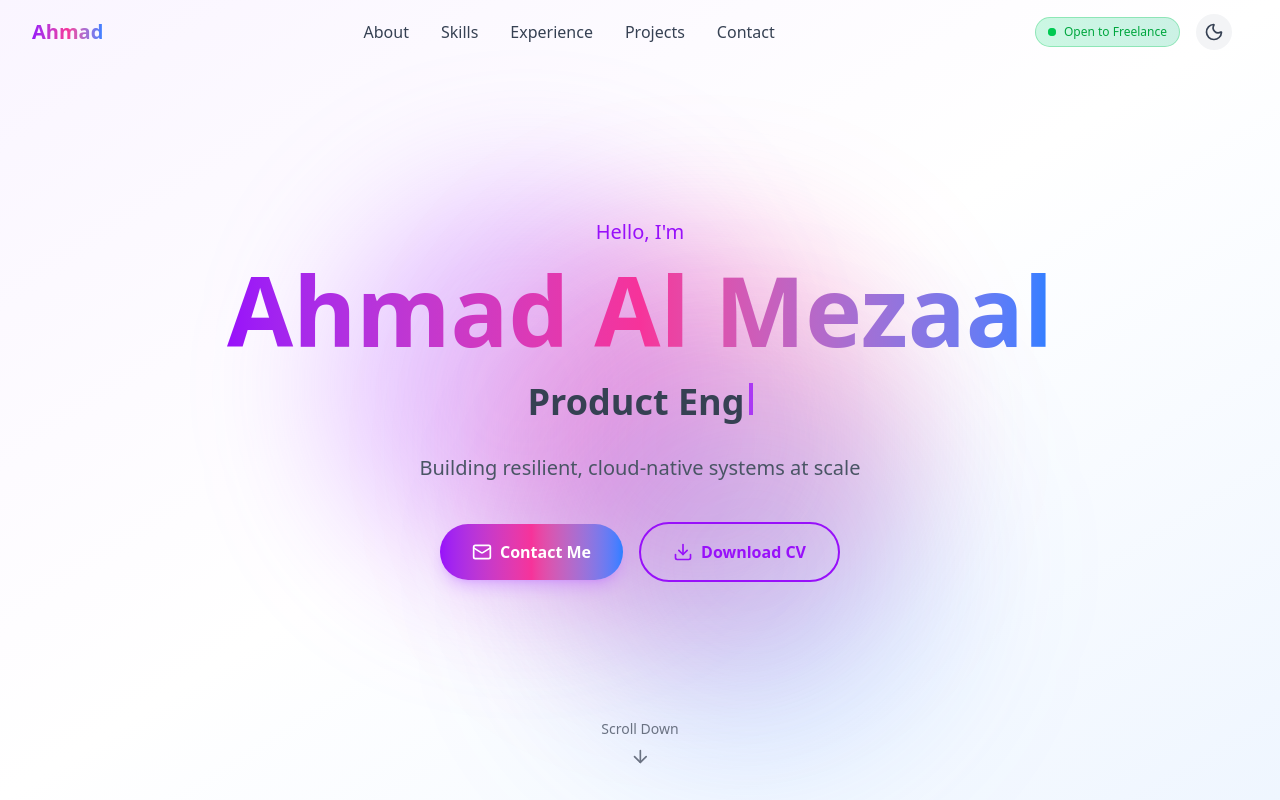
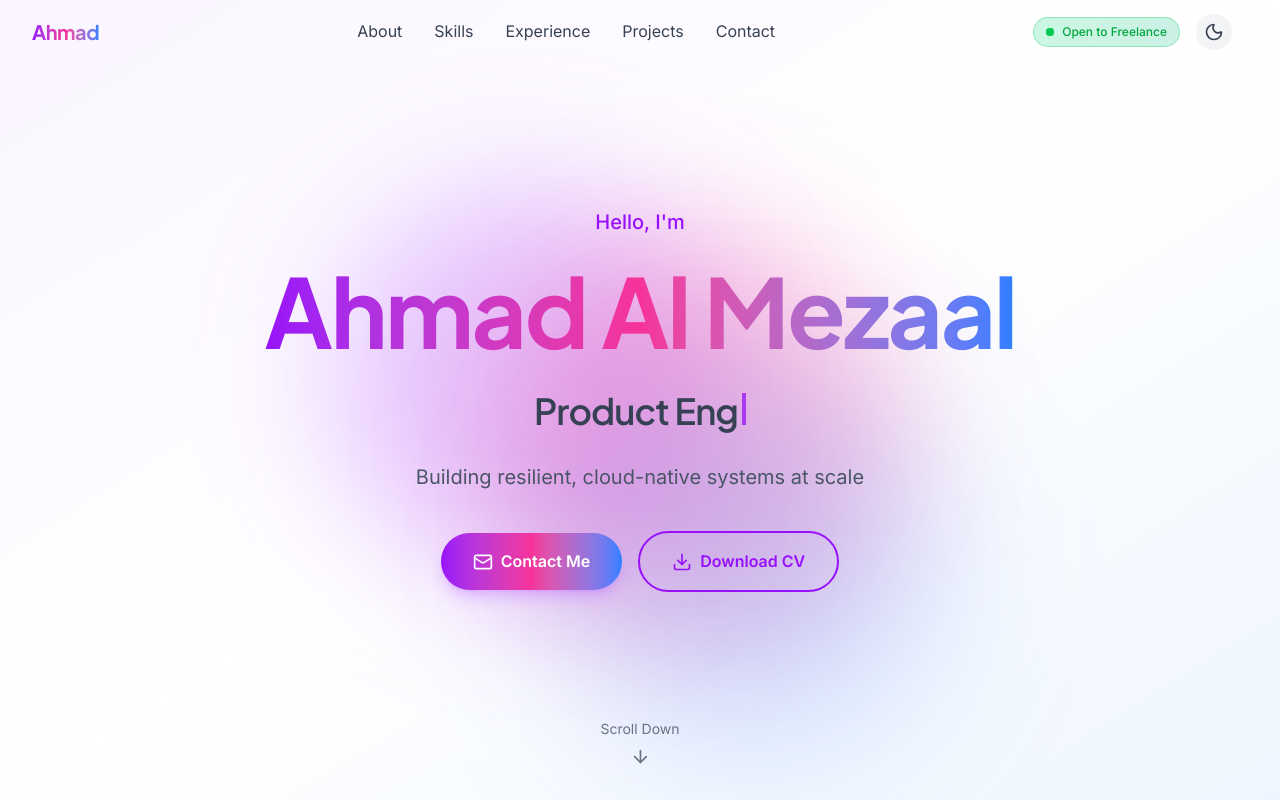
Before and after one commit to ahmadAlMezaal/portfolio-website, a Next.js app: page / in a window 1280 px wide. Shown: the top 800 px of the page. Built offline with nearby package versions, Linux system fonts and the light colour scheme.

Commit message:
feat: add custom font family (#4)

```diff
--- a/src/app/globals.css
+++ b/src/app/globals.css
@@ -4,13 +4,17 @@
 @custom-variant dark (&:where(.dark, .dark *));
 
 @theme {
-  --font-sans: var(--font-geist-sans);
-  --font-mono: var(--font-geist-mono);
+  /* Typography - Modern font pairing
+     These reference the CSS variables set by next/font on <html> */
+  --font-sans: var(--font-inter), "Inter", ui-sans-serif, system-ui, -apple-system, sans-serif;
+  --font-display: var(--font-plus-jakarta), "Plus Jakarta Sans", ui-sans-serif, system-ui, -apple-system, sans-serif;
 }
 
 /* Base styles */
 html {
   scroll-behavior: smooth;
+  /* Ensure font variables are inherited by all descendants */
+  font-family: var(--font-sans);
 }
 
 /* Light theme (default) - warm, professional palette */
@@ -42,7 +46,20 @@ html {
 body {
   background: var(--background);
   color: var(--foreground);
-  font-family: var(--font-sans), Arial, Helvetica, sans-serif;
+  line-height: 1.6;
+}
+
+/* Headings - use display font with tighter tracking */
+h1, h2, h3, h4, h5, h6 {
+  font-family: var(--font-display);
+  letter-spacing: -0.025em;
+  line-height: 1.2;
+}
+
+/* Utility class for display font (used by Tailwind's font-display) */
+.font-display {
+  font-family: var(--font-display);
+  letter-spacing: -0.025em;
 }
 
 /* Override Tailwind gray colors in dark mode to use midnight blue palette */
--- a/src/app/layout.tsx
+++ b/src/app/layout.tsx
@@ -1,18 +1,21 @@
 import type { Metadata } from "next";
-import { Geist, Geist_Mono } from "next/font/google";
+import { Inter, Plus_Jakarta_Sans } from "next/font/google";
 import "./globals.css";
 import { ThemeProvider } from "@/components/ThemeProvider";
 import { siteMetadata, personalInfo } from "@/lib/data";
 import { getBasePath } from "@/lib/utils";
 
-const geistSans = Geist({
-  variable: "--font-geist-sans",
+const inter = Inter({
+  variable: "--font-inter",
   subsets: ["latin"],
+  display: "swap",
 });
 
-const geistMono = Geist_Mono({
-  variable: "--font-geist-mono",
+const plusJakartaSans = Plus_Jakarta_Sans({
+  variable: "--font-plus-jakarta",
   subsets: ["latin"],
+  display: "swap",
+  weight: ["500", "600", "700", "800"],
 });
 
 const basePath = getBasePath();
@@ -53,10 +56,12 @@ export default function RootLayout({
   children: React.ReactNode;
 }>) {
   return (
-    <html lang="en" suppressHydrationWarning>
-      <body
-        className={`${geistSans.variable} ${geistMono.variable} antialiased`}
-      >
+    <html
+      lang="en"
+      suppressHydrationWarning
+      className={`${inter.variable} ${plusJakartaSans.variable}`}
+    >
+      <body className="font-sans antialiased">
         <ThemeProvider>{children}</ThemeProvider>
       </body>
     </html>
--- a/src/components/About.tsx
+++ b/src/components/About.tsx
@@ -134,7 +134,7 @@ export default function About() {
                           variants={letterVariants}
                           initial="hidden"
                           animate={isInView ? "visible" : "hidden"}
-                          className="text-5xl sm:text-6xl font-bold bg-gradient-to-br from-purple-600 via-pink-500 to-blue-500 bg-clip-text text-transparent inline-block"
+                          className="text-5xl sm:text-6xl font-bold font-display tracking-tight bg-gradient-to-br from-purple-600 via-pink-500 to-blue-500 bg-clip-text text-transparent inline-block"
                           style={{ transformStyle: "preserve-3d" }}
                           whileHover={{
                             scale: 1.2,
@@ -234,7 +234,7 @@ export default function About() {
                     transition={{ delay: 0.5 + index * 0.1 }}
                     whileHover={{ scale: 1.05, y: -5 }}
                   >
-                    <div className="text-3xl font-bold bg-gradient-to-r from-purple-600 via-pink-500 to-blue-500 bg-clip-text text-transparent">
+                    <div className="text-3xl font-bold font-display tracking-tight bg-gradient-to-r from-purple-600 via-pink-500 to-blue-500 bg-clip-text text-transparent">
                       {stat.value}
                     </div>
                     <div className="text-sm text-gray-600 dark:text-gray-400 mt-1">
--- a/src/components/Hero.tsx
+++ b/src/components/Hero.tsx
@@ -100,7 +100,7 @@ export default function Hero() {
             initial={{ opacity: 0, y: 20 }}
             animate={{ opacity: 1, y: 0 }}
             transition={{ duration: 0.5, delay: 0.1 }}
-            className="text-5xl sm:text-7xl lg:text-8xl font-bold mb-6"
+            className="text-5xl sm:text-7xl lg:text-8xl font-bold font-display tracking-tight mb-6"
           >
             <span className="bg-gradient-to-r from-purple-600 via-pink-500 to-blue-500 bg-clip-text text-transparent">
               {personalInfo.name}
@@ -112,7 +112,7 @@ export default function Hero() {
             initial={{ opacity: 0, y: 20 }}
             animate={{ opacity: 1, y: 0 }}
             transition={{ duration: 0.5, delay: 0.2 }}
-            className="text-2xl sm:text-3xl lg:text-4xl font-semibold text-gray-700 dark:text-gray-300 mb-6 h-12"
+            className="text-2xl sm:text-3xl lg:text-4xl font-semibold font-display tracking-tight text-gray-700 dark:text-gray-300 mb-6 h-12"
           >
             <span>{displayText}</span>
             <motion.span
--- a/src/components/Navbar.tsx
+++ b/src/components/Navbar.tsx
@@ -41,7 +41,7 @@ export default function Navbar() {
           {/* Logo */}
           <motion.a
             href="#"
-            className="text-xl font-bold bg-gradient-to-r from-purple-600 via-pink-500 to-blue-500 bg-clip-text text-transparent"
+            className="text-xl font-bold font-display tracking-tight bg-gradient-to-r from-purple-600 via-pink-500 to-blue-500 bg-clip-text text-transparent"
             whileHover={{ scale: 1.05 }}
             whileTap={{ scale: 0.95 }}
           >
```
